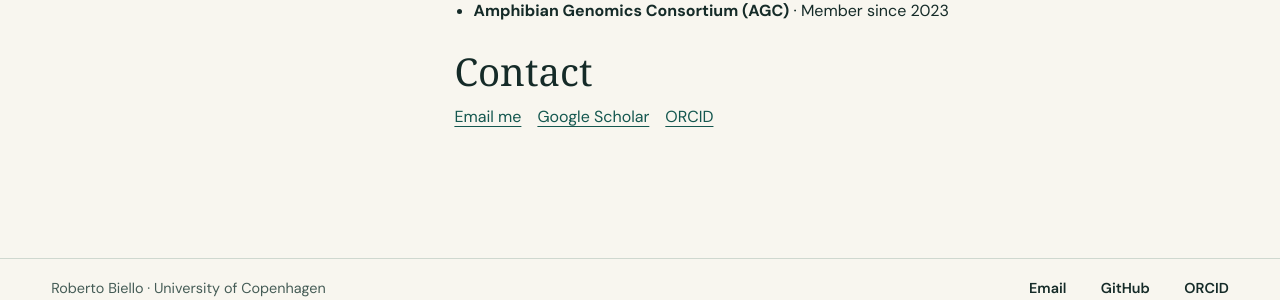
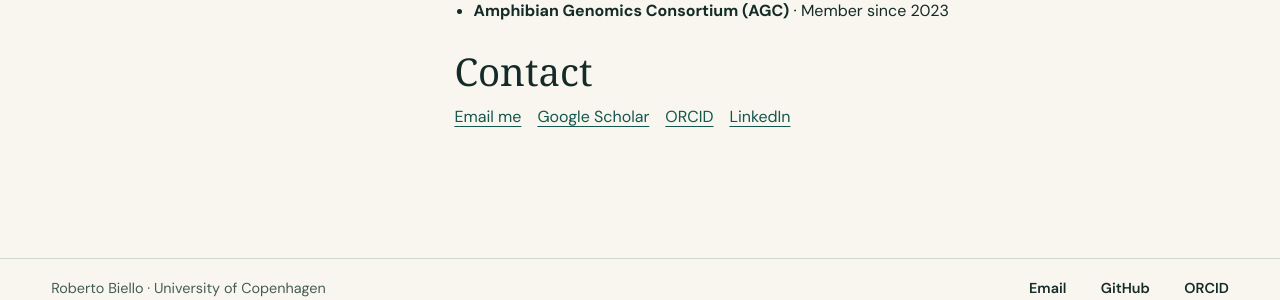
Before and after one commit to rsbiello/rsbiello.github.io, a Jekyll site: the page built from about.md, in a window 1280 px wide. Shown: the part 830-1130 px from the top of the page. Built offline with Jekyll 4.4.1, drawn with Linux system fonts in a browser that asks for light colours; some web fonts are replaced.

Commit message:
Add LinkedIn profile to About contact links

```diff
--- a/about.md
+++ b/about.md
@@ -49,6 +49,7 @@ Before moving to Copenhagen, I held postdoctoral positions at the University of
   <a href="mailto:r.s.biello@gmail.com">Email me</a>
   <a href="https://scholar.google.com/citations?user=yTnUnBEAAAAJ&amp;hl=en">Google Scholar</a>
   <a href="https://orcid.org/0000-0002-5916-884X">ORCID</a>
+  <a href="https://www.linkedin.com/in/roberto-biello-a4545639a/">LinkedIn</a>
 </p>
 
 </div>
```
